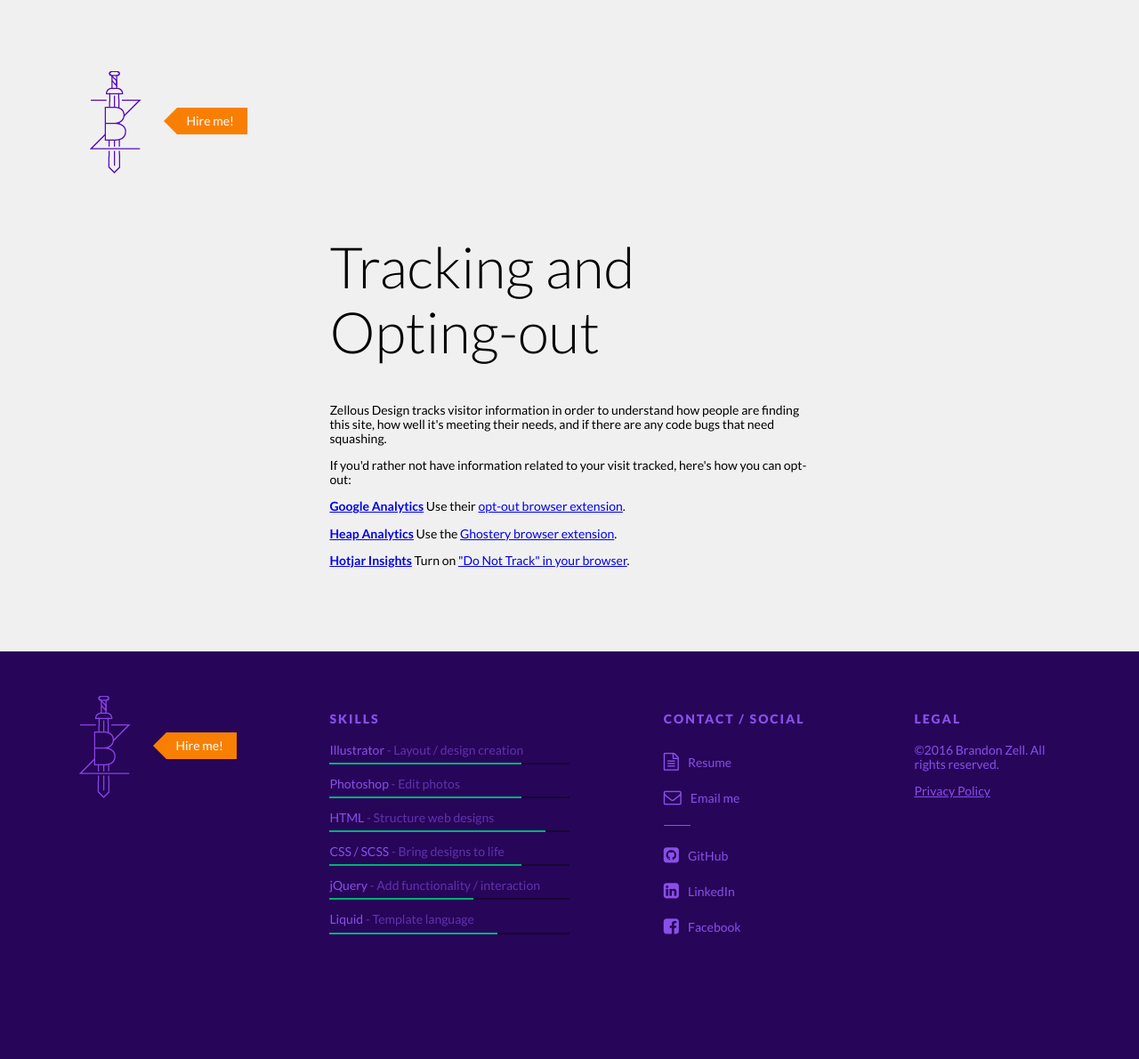
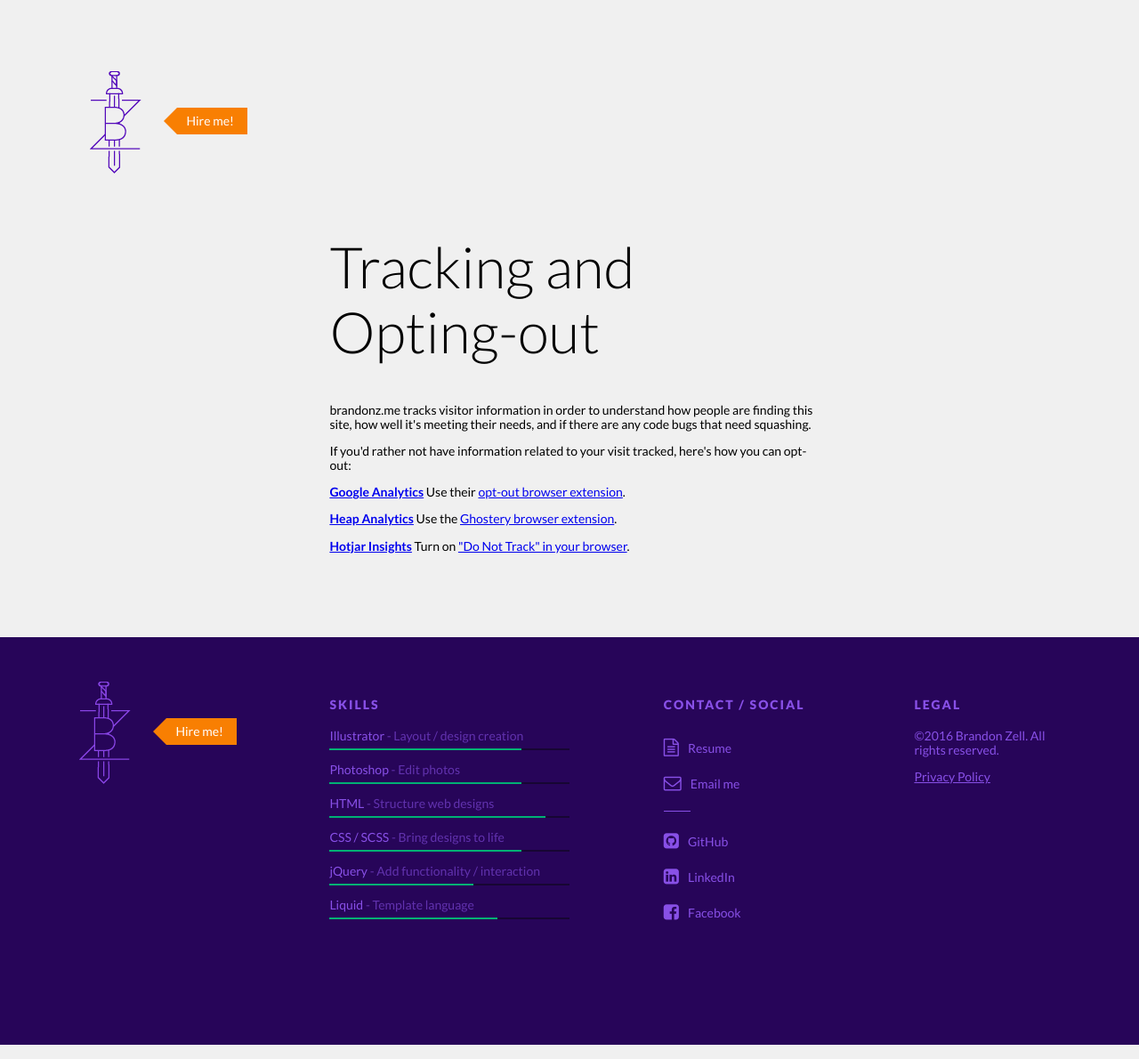
Before and after one commit to bzle/brandonz-me, a Jekyll site: the page built from privacy-policy/index.html, in a window 1280 px wide. Shown: the whole page at 89% size. Built offline with Jekyll 4.4.1, drawn with Linux system fonts in a browser that asks for light colours; nearby versions of some CDN libraries.

Commit message:
Updated '/privacy-policy/index.html' via CloudCannon

```diff
--- a/privacy-policy/index.html
+++ b/privacy-policy/index.html
@@ -8,7 +8,7 @@ page-class: page__privacy-policy
     <div class="grid grid--center">
         <div class="grid__item one-half">
                 <h1 class="editable">Tracking and Opting-out</h1>
-                <p class="editable">Zellous Design tracks visitor information in order to understand how people are finding this site, how well it&#39;s meeting their needs, and if there are any code bugs that need squashing.
+                <p class="editable">brandonz.me tracks visitor information in order to understand how people are finding this site, how well it&#39;s meeting their needs, and if there are any code bugs that need squashing.
                 </p>
                 <p>If you&#39;d rather not have information related to your visit tracked, here&#39;s how you can opt-out:</p>
                 <p>
```
